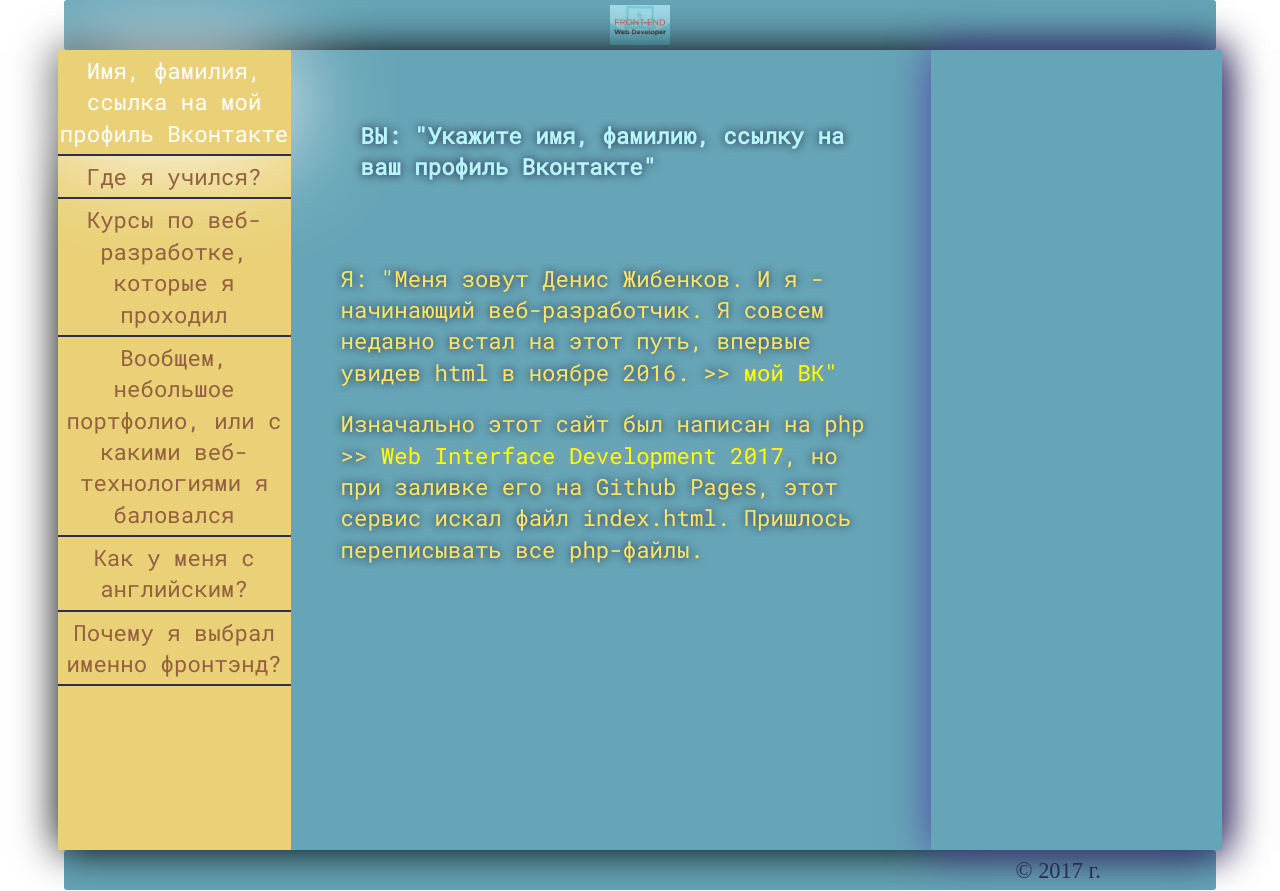
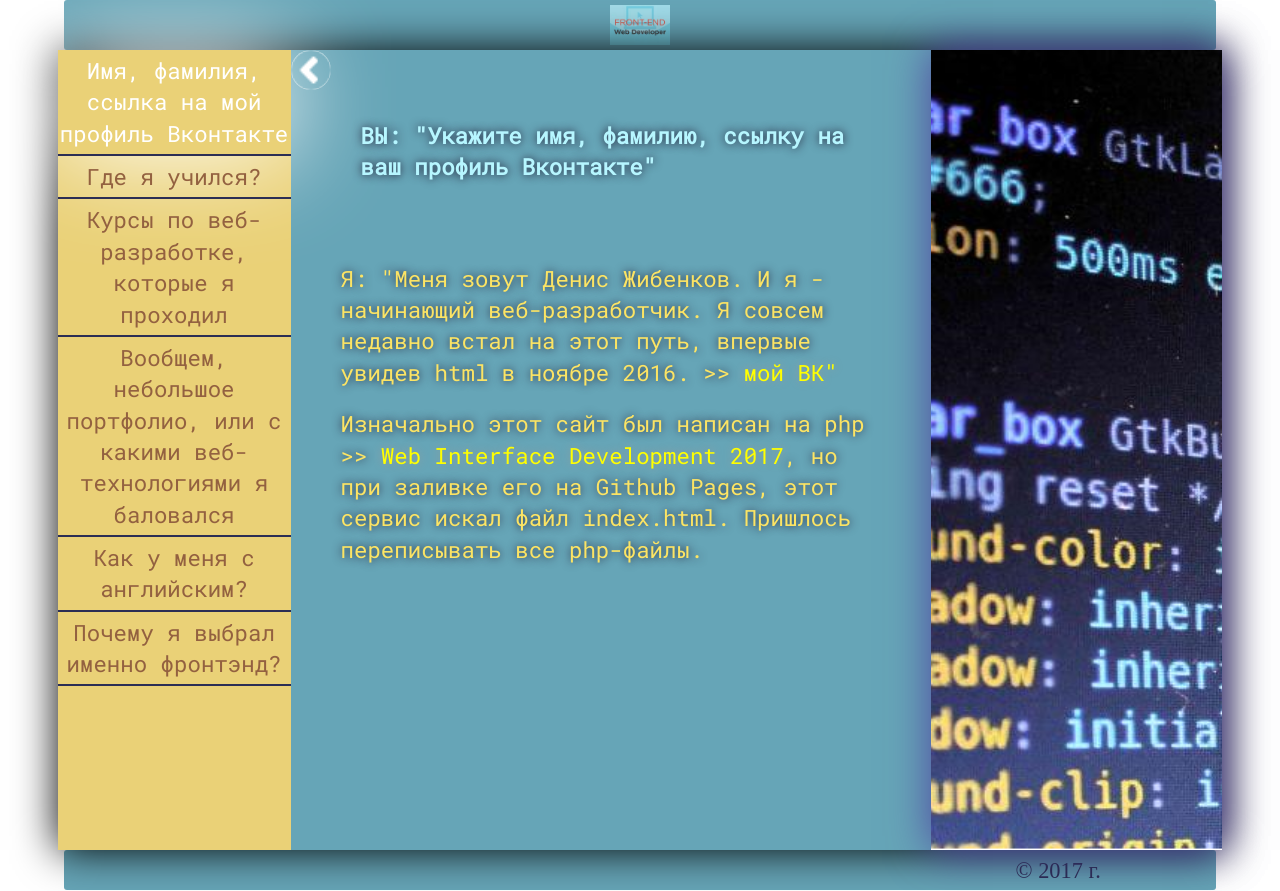
Before and after one commit to IIIemode/IIIemode.github.io, a plain HTML site: page index.html in a window 1280 px wide. Drawn offline with Linux system fonts and the light colour scheme; no server answers.

Commit message:
Change path to current img

```diff
--- a/bundle.css
+++ b/bundle.css
@@ -205,7 +205,7 @@ header .logo > img {
   height: 40px;
   position: absolute;
   z-index: 1;
-  background: url(http://localhost:8080/WebInterfaceDevelopment2017/public/img/src/images/arrow.png) 100% 100% no-repeat;
+  background: url(https://iiiemode.github.io/img/src/images/arrow.png) 100% 100% no-repeat;
   background-size: cover;
 }
 .main nav {
@@ -273,7 +273,7 @@ header .logo > img {
   min-height: 100%;
   background-color: #B1661F;
   box-shadow: 0 0 40px #5045A1;
-  background: url(http://localhost:8080/WebInterfaceDevelopment2017/public/img/src/images/code.png) 100% 100% no-repeat;
+  background: url(https://iiiemode.github.io/img/src/images/code.png) 100% 100% no-repeat;
   background-size: cover;
 }
 footer {
```
